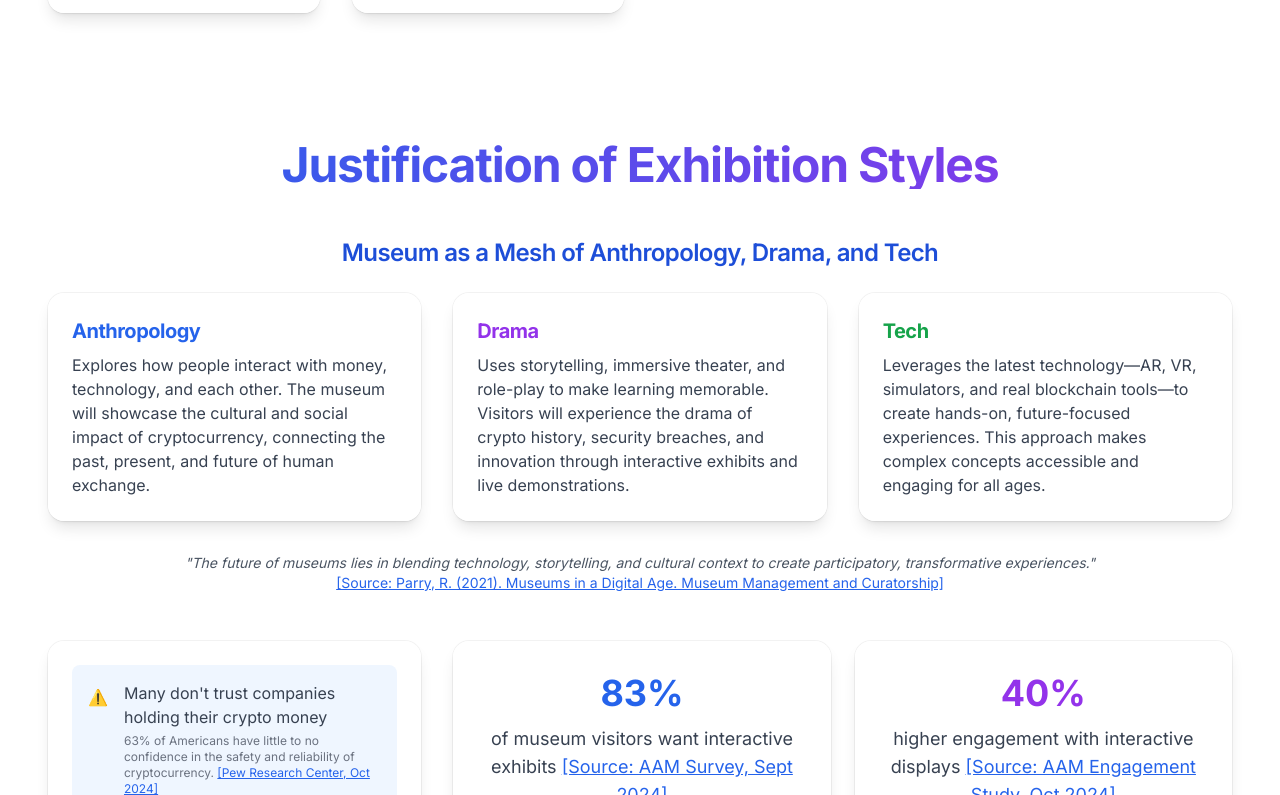
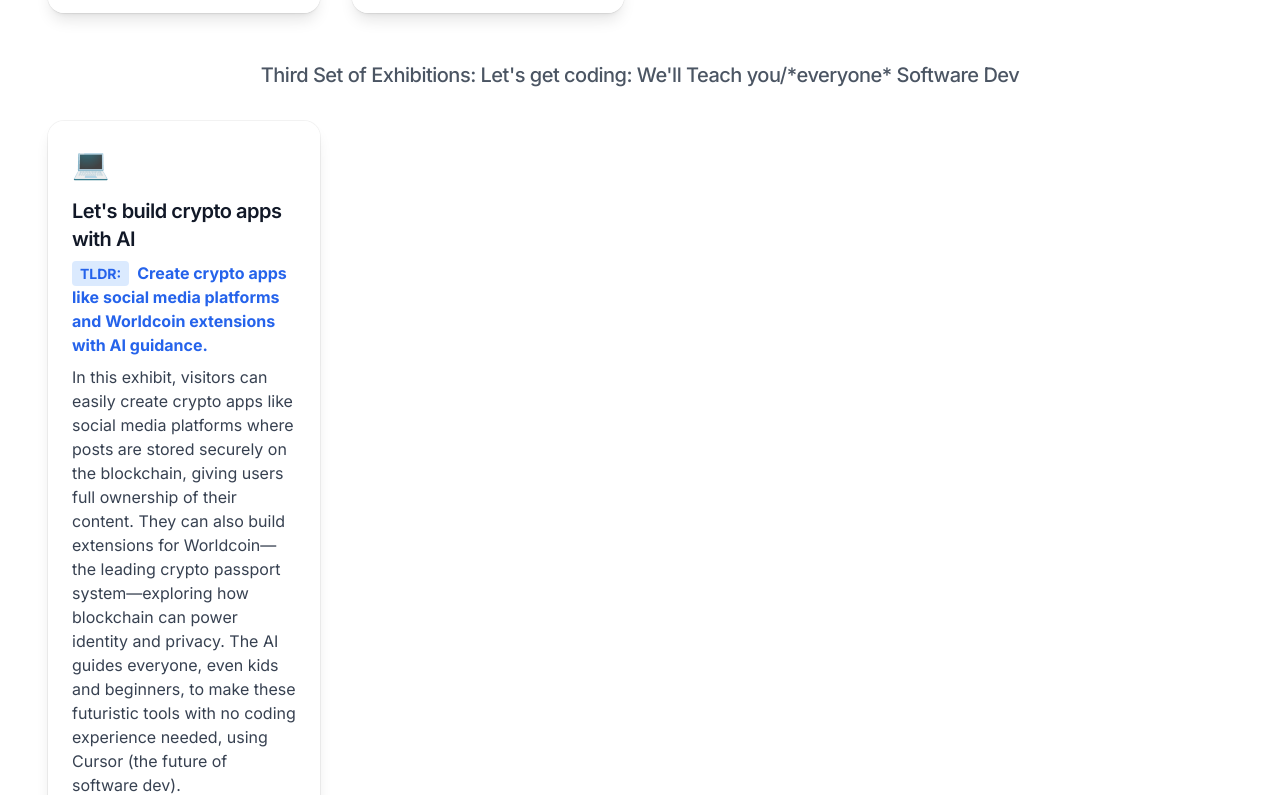
Before and after one commit to YelllowSunray/LucasCryptoMuseumProposal, a Next.js app: page / in a window 1280 px wide. Shown: the part 7145-7940 px from the top of the page. Built offline with nearby package versions, Linux system fonts and the light colour scheme.

Commit message:
exhibitions

```diff
--- a/src/app/page.tsx
+++ b/src/app/page.tsx
@@ -387,6 +387,21 @@
       </div>
     ),
     icon: "💳"
+  },
+  {
+    title: "Let's build crypto apps with AI",
+    description: (
+      <div>
+        <p className="font-bold text-blue-600 dark:text-blue-400 mb-2">
+          <span className="bg-blue-100 dark:bg-blue-900/30 px-2 py-1 rounded text-sm mr-2">TLDR:</span>
+          Create crypto apps like social media platforms and Worldcoin extensions with AI guidance.
+        </p>
+        <p className="text-gray-700 dark:text-gray-300">
+          In this exhibit, visitors can easily create crypto apps like social media platforms where posts are stored securely on the blockchain, giving users full ownership of their content. They can also build extensions for Worldcoin—the leading crypto passport system—exploring how blockchain can power identity and privacy. The AI guides everyone, even kids and beginners, to make these futuristic tools with no coding experience needed, using Cursor (the future of software dev).
+        </p>
+      </div>
+    ),
+    icon: "💻"
   }
 ];
 
@@ -842,7 +857,15 @@
             </h4>
           </div>
 
-          <PlusGrid items={exhibitions.slice(4)} />
+          <PlusGrid items={exhibitions.slice(4, 10)} />
+
+          <div className="mt-12 mb-8">
+            <h4 className="text-xl font-medium text-center mb-6 text-gray-600 dark:text-gray-400">
+              Third Set of Exhibitions: Let's get coding: We'll Teach you/*everyone* Software Dev
+            </h4>
+          </div>
+
+          <PlusGrid items={exhibitions.slice(10)} />
         </div>
       </section>
 
```
